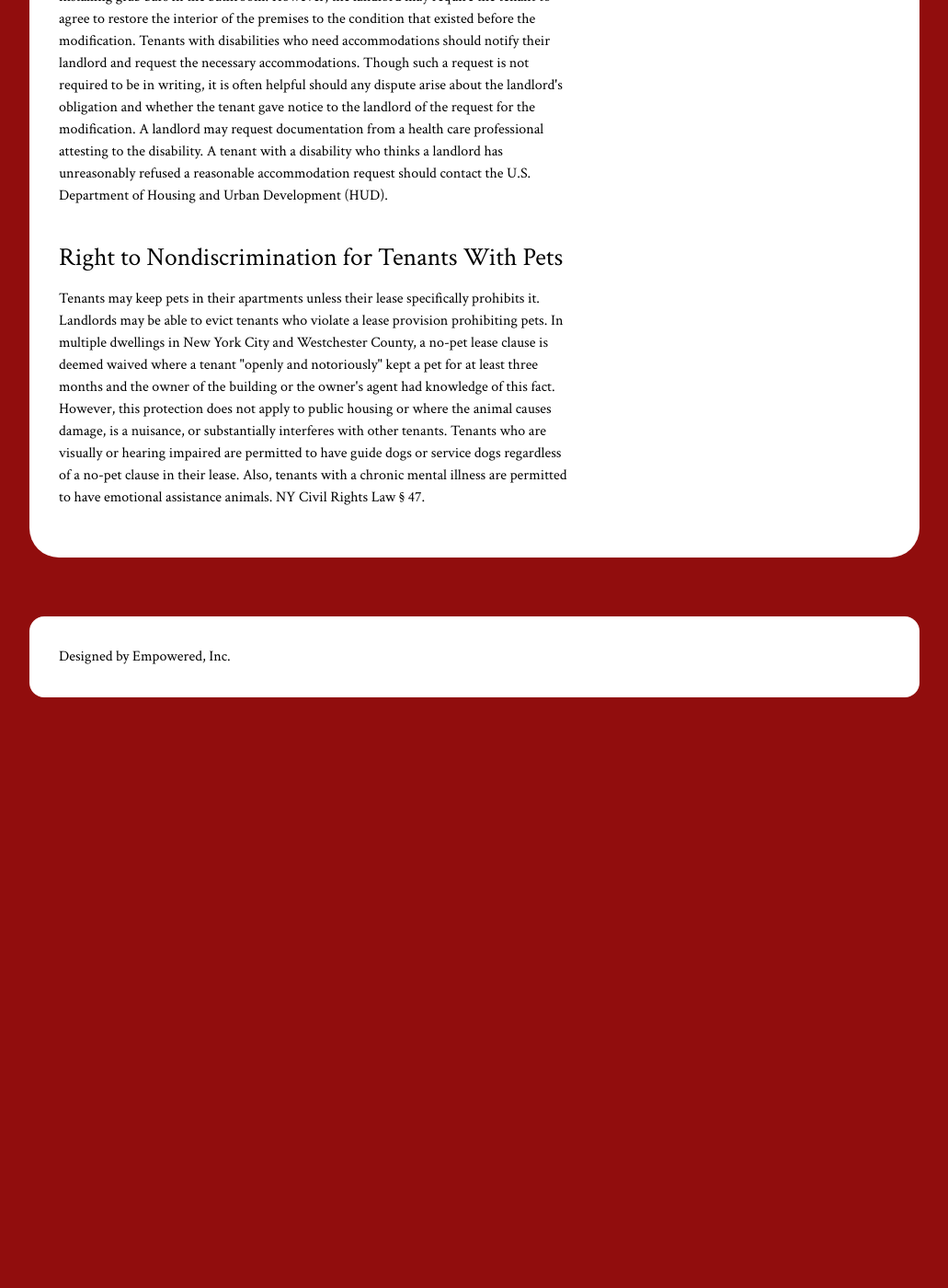
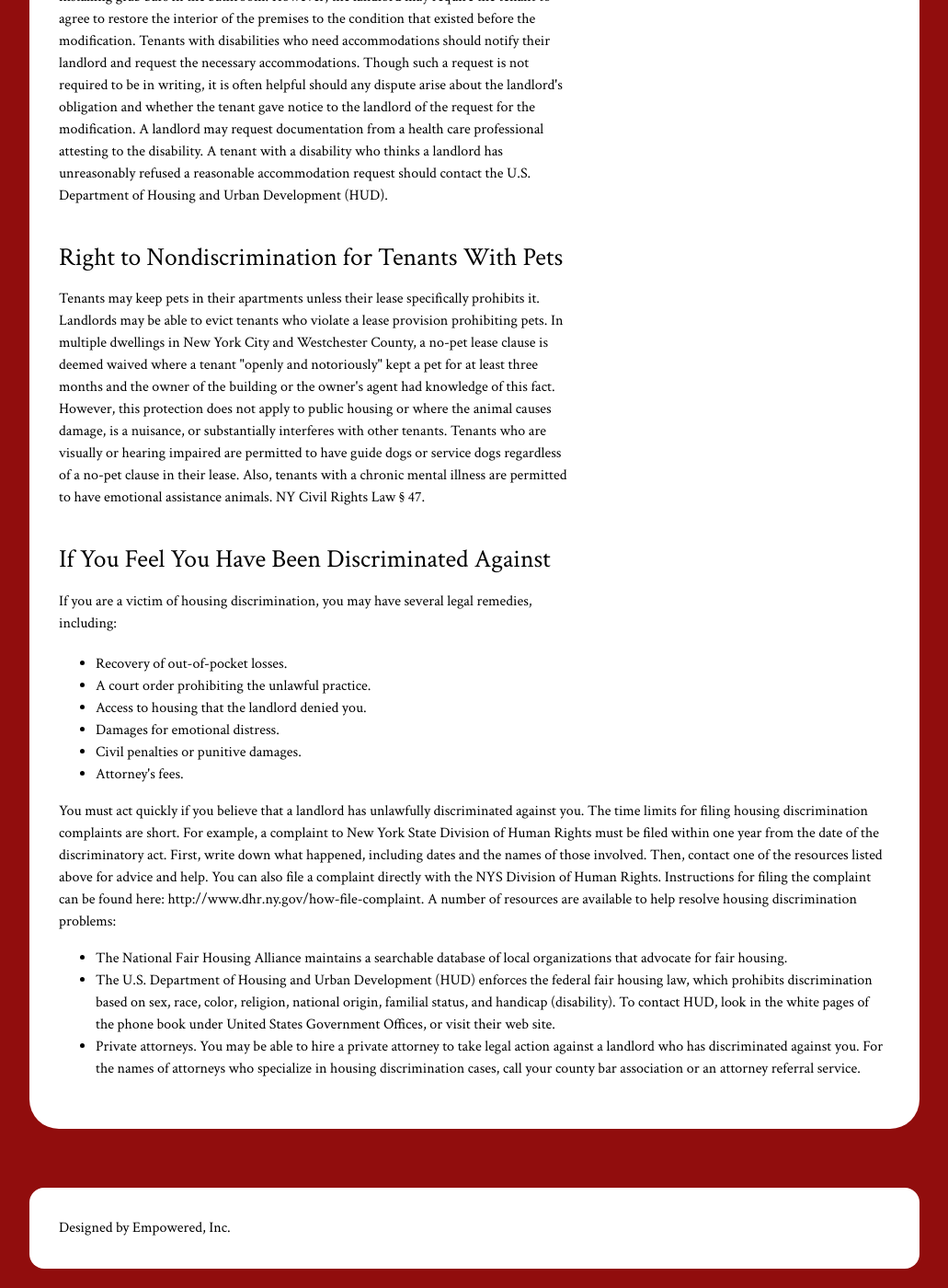
Before and after one commit to iinf362/team2, a Jekyll site: the page built from leases/index.html, in a window 1280 px wide and 1400 px high, scrolled down 1534 px. Shown: the whole window at 92% size, without its empty margins (124-1155 px from the left). Built offline with Jekyll 4.4.1, drawn with Linux system fonts in a browser that asks for light colours; before the commit the page ends 2313 px from its top, so only the background shows below that.

Commit message:
almost there

```diff
--- a/leases/index.html
+++ b/leases/index.html
@@ -23,3 +23,24 @@ Tenants with disabilities who need accommodations should notify their landlord a
 
 Tenants who are visually or hearing impaired are permitted to have guide dogs or service dogs regardless of a no-pet clause in their lease. Also, tenants with a chronic mental illness are permitted to have emotional assistance animals. NY Civil Rights Law § 47.
 </p>
+<h2>If You Feel You Have Been Discriminated Against</h2>
+<p>If you are a victim of housing discrimination, you may have several legal remedies, including:
+<ul>
+<li>Recovery of out-of-pocket losses.</li>
+<li>A court order prohibiting the unlawful practice.</li>
+<li>Access to housing that the landlord denied you.</li>
+<li>Damages for emotional distress.</li>
+<li>Civil penalties or punitive damages.</li>
+<li>Attorney's fees.</li>
+</ul>
+You must act quickly if you believe that a landlord has unlawfully discriminated against you. The time limits for filing housing discrimination complaints are short. For example, a complaint to New York State Division of Human Rights must be filed within one year from the date of the discriminatory act. First, write down what happened, including dates and the names of those involved. Then, contact one of the resources listed above for advice and help.
+
+You can also file a complaint directly with the NYS Division of Human Rights. Instructions for filing the complaint can be found here: http://www.dhr.ny.gov/how-file-complaint.
+
+A number of resources are available to help resolve housing discrimination problems:
+<ul>
+<li>The National Fair Housing Alliance maintains a searchable database of local organizations that advocate for fair housing.</li>
+<li>The U.S. Department of Housing and Urban Development (HUD) enforces the federal fair housing law, which prohibits discrimination based on sex, race, color, religion, national origin, familial status, and handicap (disability). To contact HUD, look in the white pages of the phone book under United States Government Offices, or visit their web site.</li>
+<li>Private attorneys. You may be able to hire a private attorney to take legal action against a landlord who has discriminated against you. For the names of attorneys who specialize in housing discrimination cases, call your county bar association or an attorney referral service.</li>
+</ul>
+</p>
```
